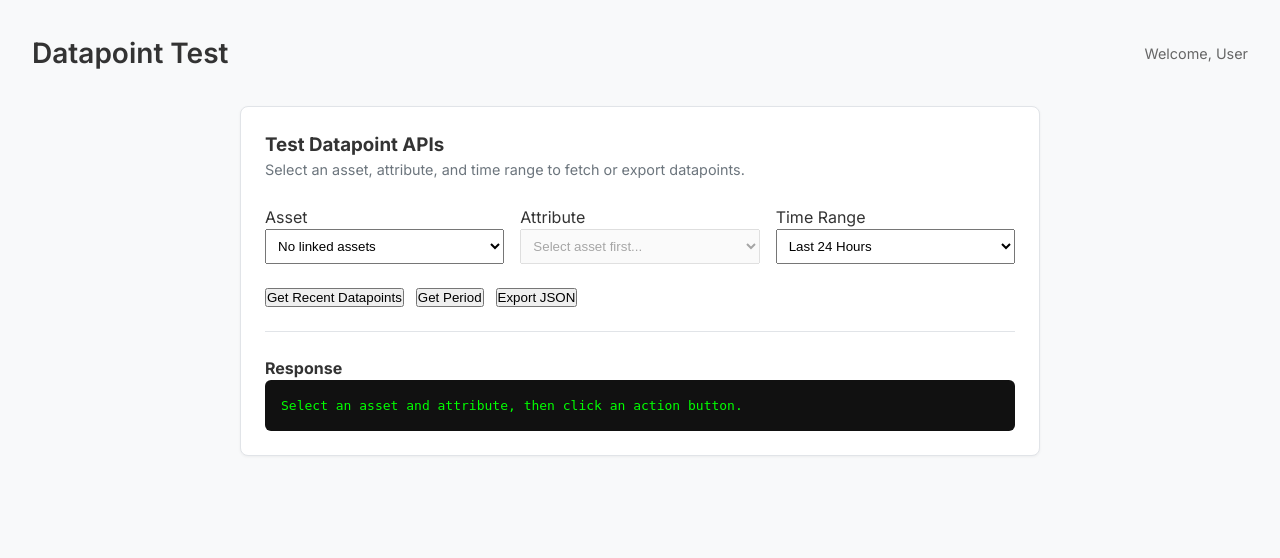
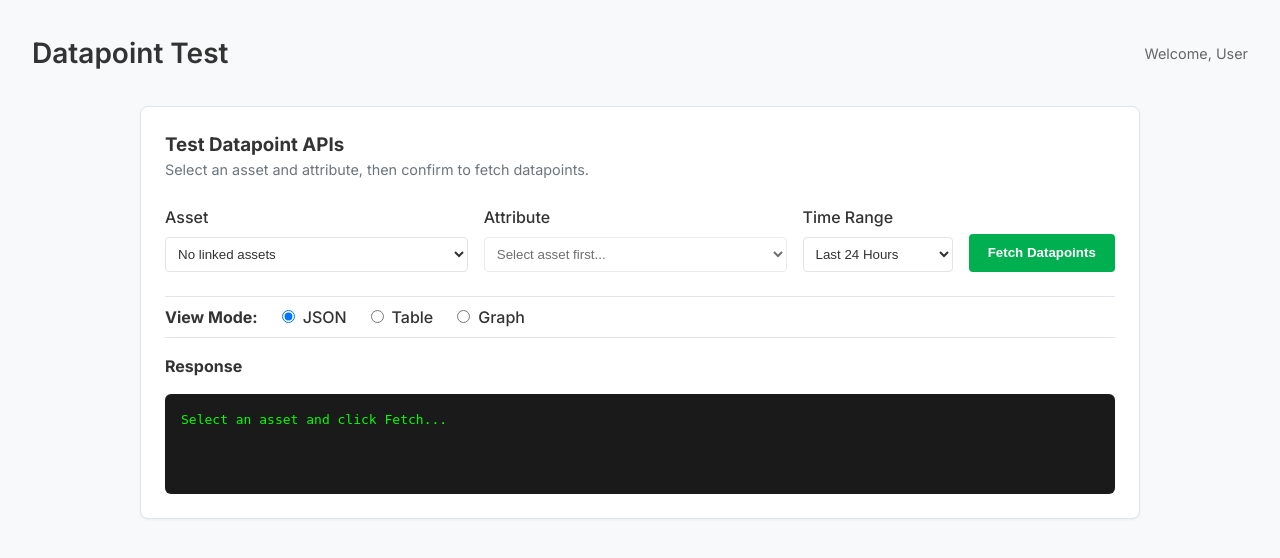
Before and after one commit to arif-dibl/dibl-iot, a FastAPI app: template src/templates/test_datapoint.html in a window 1280 px wide. Shown: the part 64-622 px from the top of the page. Run offline with FastAPI, Linux system fonts and the light colour scheme; the template is opened without the code that fills it, so the values that code supplies are empty.

Commit message:
Last Working Version With Datapoints

```diff
--- a/src/static/css/test_api.css
+++ b/src/static/css/test_api.css
@@ -20,3 +20,111 @@
     color: var(--primary);
     word-break: break-all;
 }
+
+/* Datapoint Viewer Styles */
+.output-box {
+    background-color: #1a1a1a;
+    color: #0f0;
+    padding: 1rem;
+    border-radius: 6px;
+    min-height: 100px;
+    max-height: 400px;
+    overflow-y: auto;
+    white-space: pre-wrap;
+    font-family: monospace;
+    margin-top: 1rem;
+}
+
+.controls {
+    display: flex;
+    gap: 1rem;
+    flex-wrap: wrap;
+    align-items: flex-end;
+    margin-bottom: 1.5rem;
+}
+
+.controls .form-group {
+    flex: 1;
+    min-width: 200px;
+}
+
+.controls label {
+    display: block;
+    margin-bottom: 0.5rem;
+    font-weight: 500;
+    color: var(--text-dark);
+}
+
+.controls select,
+.controls input {
+    width: 100%;
+    padding: 0.5rem;
+    border: 1px solid var(--border);
+    border-radius: 4px;
+    background: white;
+    color: var(--text-dark);
+}
+
+.controls button {
+    background-color: var(--primary);
+    color: white;
+    border: none;
+    padding: 0.6rem 1.2rem;
+    border-radius: 4px;
+    cursor: pointer;
+    font-weight: 600;
+    height: 38px;
+    /* Match input height approx */
+}
+
+.controls button:hover {
+    background-color: var(--primary-hover);
+}
+
+.view-options {
+    margin: 1rem 0;
+    display: flex;
+    align-items: center;
+    gap: 1.5rem;
+    padding: 0.5rem 0;
+    border-top: 1px solid var(--border);
+    border-bottom: 1px solid var(--border);
+}
+
+.view-options label {
+    cursor: pointer;
+    display: flex;
+    align-items: center;
+    gap: 0.5rem;
+    color: var(--text-dark);
+    font-weight: 500;
+}
+
+.data-table {
+    width: 100%;
+    border-collapse: collapse;
+    margin-top: 1rem;
+    font-size: 0.9rem;
+}
+
+.data-table th,
+.data-table td {
+    border: 1px solid var(--border);
+    padding: 0.75rem;
+    text-align: left;
+    color: var(--text-dark);
+}
+
+.data-table th {
+    background-color: var(--bg-light);
+    font-weight: 600;
+}
+
+.graph-container {
+    background: white;
+    padding: 1rem;
+    border: 1px solid var(--border);
+    border-radius: 6px;
+    margin-top: 1rem;
+    height: 400px;
+}
--- a/src/static/js/test_datapoint.js
+++ b/src/static/js/test_datapoint.js
@@ -97,95 +97,163 @@ function getTimeRange() {
     return { start, end: now };
 }
 
-function showOutput(data, isError = false) {
-    const out = document.getElementById('responseOutput');
-    out.style.color = isError ? '#f55' : '#0f0';
-    out.textContent = typeof data === 'string' ? data : JSON.stringify(data, null, 2);
+// Visualization State
+let currentData = null;
+let chartInstance = null;
+
+function updateView() {
+    // Hide all
+    document.getElementById('responseOutput').style.display = 'none';
+    document.getElementById('tableOutput').style.display = 'none';
+    document.getElementById('graphOutput').style.display = 'none';
+
+    // Show Selected
+    const mode = document.querySelector('input[name="viewMode"]:checked').value;
+
+    if (!currentData || (Array.isArray(currentData) && currentData.length === 0)) {
+        document.getElementById('responseOutput').style.display = 'block';
+        if (mode !== 'json') {
+            // Show empty message in JSON box as fallback or clear others
+            document.getElementById('responseOutput').textContent = "No data to display.";
+        }
+        return;
+    }
+
+    if (mode === 'json') {
+        const out = document.getElementById('responseOutput');
+        out.style.display = 'block';
+        out.textContent = JSON.stringify(currentData, null, 2);
+    } else if (mode === 'table') {
+        document.getElementById('tableOutput').style.display = 'block';
+        renderTable(currentData);
+    } else if (mode === 'graph') {
+        document.getElementById('graphOutput').style.display = 'block';
+        renderGraph(currentData);
+    }
 }
+
+function renderTable(data) {
+    const container = document.getElementById('tableOutput');
+    if (!Array.isArray(data)) {
+        container.innerHTML = '<div style="padding:10px; color:#f55;">Data is not an array. Cannot render table.</div>';
+        return;
+    }
+
+    let html = '<table class="data-table"><thead><tr><th>Timestamp</th><th>Date</th><th>Value</th></tr></thead><tbody>';
+
+    // Sort by timestamp desc
+    const sorted = [...data].sort((a, b) => b.x - a.x);
+
+    sorted.forEach(pt => {
+        const date = new Date(pt.x).toLocaleString();
+        html += `<tr><td>${pt.x}</td><td>${date}</td><td>${pt.y}</td></tr>`;
+    });
+    html += '</tbody></table>';
+    container.innerHTML = html;
+}
+
+function renderGraph(data) {
+    const ctx = document.getElementById('datapointChart').getContext('2d');
+
+    if (chartInstance) {
+        chartInstance.destroy();
+    }
+
+    if (!Array.isArray(data)) return;
+
+    // Sort by timestamp asc for graph
+    const sorted = [...data].sort((a, b) => a.x - b.x);
+
+    const labels = sorted.map(pt => new Date(pt.x).toLocaleString());
+    const values = sorted.map(pt => pt.y);
+
+    chartInstance = new Chart(ctx, {
+        type: 'line',
+        data: {
+            labels: labels,
+            datasets: [{
+                label: currentAttribute || 'Value',
+                data: values,
+                borderColor: '#4CAF50',
+                backgroundColor: 'rgba(76, 175, 80, 0.2)',
+                borderWidth: 2,
+                tension: 0.1
+            }]
+        },
+        options: {
+            responsive: true,
+            maintainAspectRatio: false,
+            scales: {
+                x: {
+                    ticks: { color: '#ccc', maxTicksLimit: 10 },
+                    grid: { color: '#444' }
+                },
+                y: {
+                    ticks: { color: '#ccc' },
+                    grid: { color: '#444' }
+                }
+            },
+            plugins: {
+                legend: { labels: { color: '#fff' } }
+            }
+        }
+    });
+}
+
 
 async function fetchDatapoints() {
     if (!currentAssetId || !currentAttribute) {
-        return showOutput('Please select an asset and attribute.', true);
+        currentData = "Please select an asset and attribute.";
+        updateView();
+        return;
     }
-    showOutput('Fetching...');
+
+    // Show loading in JSON view temporarily
+    document.getElementById('responseOutput').textContent = "Fetching...";
+    document.getElementById('responseOutput').style.display = 'block';
+    document.getElementById('tableOutput').style.display = 'none';
+    document.getElementById('graphOutput').style.display = 'none';
 
     const { start, end } = getTimeRange();
-    // Official API: GET /api/{realm}/asset/datapoint/{assetId}/{attributeName}
+    // Official API: POST /api/{realm}/asset/datapoint/{assetId}/{attributeName}
     const endpoint = `/api/${realm}/asset/datapoint/${currentAssetId}/${currentAttribute}`;
+
+    const body = {
+        fromTimestamp: start,
+        toTimestamp: end,
+        type: "json"
+    };
 
     try {
         const res = await fetch('/api/debug/proxy', {
             method: 'POST',
             headers: { 'Content-Type': 'application/json' },
             body: JSON.stringify({
-                method: 'GET',
-                endpoint: `${endpoint}?fromTimestamp=${start}&toTimestamp=${end}`,
-                body: null
+                method: 'POST', // Changed from GET to POST
+                endpoint: endpoint,
+                body: body
             })
         });
         const data = await res.json();
-        showOutput(data.data || data, data.status >= 400);
+
+        // Check for error in proxy envelope
+        if (data.status >= 400) {
+            currentData = data.data || "Error fetching data";
+        } else {
+            // Success
+            // API usually returns plain array: [{"x": ts, "y": val}, ...]
+            // Or sometimes wrapped. Let's assume array or data property.
+            currentData = data.data || data;
+            // If proxy returns {status: 200, data: [...]}
+            // currentData should be the array.
+            if (data.status === 200 && Array.isArray(data.data)) {
+                currentData = data.data;
+            }
+        }
+
     } catch (e) {
-        showOutput('Request failed: ' + e.message, true);
+        currentData = 'Request failed: ' + e.message;
     }
+
+    updateView();
 }
-
-async function fetchDatapointPeriod() {
-    if (!currentAssetId || !currentAttribute) {
-        return showOutput('Please select an asset and attribute.', true);
-    }
-    showOutput('Fetching...');
-
-    const { start, end } = getTimeRange();
-    // Official API: POST /api/{realm}/asset/datapoint/period
-    const endpoint = `/api/${realm}/asset/datapoint/period`;
-    const body = {
-        assetId: currentAssetId,
-        attribute: currentAttribute,
-        fromTimestamp: start,
-        toTimestamp: end
-    };
-
-    try {
-        const res = await fetch('/api/debug/proxy', {
-            method: 'POST',
-            headers: { 'Content-Type': 'application/json' },
-            body: JSON.stringify({ method: 'POST', endpoint, body })
-        });
-        const data = await res.json();
-        showOutput(data.data || data, data.status >= 400);
-    } catch (e) {
-        showOutput('Request failed: ' + e.message, true);
-    }
-}
-
-async function exportDatapoints() {
-    if (!currentAssetId || !currentAttribute) {
-        return showOutput('Please select an asset and attribute.', true);
-    }
-    showOutput('Exporting...');
-
-    const { start, end } = getTimeRange();
-    // Official API: POST /api/{realm}/asset/datapoint/export
-    const endpoint = `/api/${realm}/asset/datapoint/export`;
-    const body = {
-        attributeRefs: [{
-            id: currentAssetId,
-            name: currentAttribute
-        }],
-        fromTimestamp: start,
-        toTimestamp: end
-    };
-
-    try {
-        const res = await fetch('/api/debug/proxy', {
-            method: 'POST',
-            headers: { 'Content-Type': 'application/json' },
-            body: JSON.stringify({ method: 'POST', endpoint, body })
-        });
-        const data = await res.json();
-        showOutput(data.data || data, data.status >= 400);
-    } catch (e) {
-        showOutput('Request failed: ' + e.message, true);
-    }
-}
--- a/src/templates/test_datapoint.html
+++ b/src/templates/test_datapoint.html
@@ -4,64 +4,71 @@
 {% block header %}Datapoint Test{% endblock %}
 
 {% block content %}
-<div class="card" style="max-width: 800px; margin: 0 auto;">
+<div class="card" style="max-width: 1000px; margin: 0 auto;">
     <h3>Test Datapoint APIs</h3>
     <p style="color:var(--text-muted); font-size:0.9rem; margin-bottom:1.5rem;">
-        Select an asset, attribute, and time range to fetch or export datapoints.
+        Select an asset and attribute, then confirm to fetch datapoints.
     </p>
 
-    <!-- Selectors -->
-    <div style="display: flex; gap: 1rem; flex-wrap: wrap; margin-bottom: 1.5rem;">
-        <div class="form-group" style="flex: 1; min-width: 200px;">
+    <!-- Selectors and Fetch Button -->
+    <div class="controls">
+        <div class="form-group">
             <label>Asset</label>
-            <select id="assetSelect" onchange="loadAttributes(this.value)" style="width: 100%; padding: 0.5rem;">
+            <select id="assetSelect" onchange="loadAttributes(this.value)">
                 <option value="">Loading...</option>
             </select>
         </div>
-        <div class="form-group" style="flex: 1; min-width: 200px;">
+        <div class="form-group">
             <label>Attribute</label>
-            <select id="attributeSelect" disabled style="width: 100%; padding: 0.5rem;">
+            <select id="attributeSelect" disabled>
                 <option value="">Select asset first...</option>
             </select>
         </div>
-        <div class="form-group" style="flex: 1; min-width: 150px;">
+        <div class="form-group" id="subAttributeGroup" style="display: none;">
+            <label>Sub-Attribute</label>
+            <select id="subAttributeSelect">
+                <option value="">(Optional) Select key...</option>
+            </select>
+        </div>
+        <div class="form-group" style="flex: 0 0 150px; min-width: 150px;">
             <label>Time Range</label>
-            <select id="timeSelect" style="width: 100%; padding: 0.5rem;">
+            <select id="timeSelect">
                 <option value="last_24h" selected>Last 24 Hours</option>
                 <option value="last_hour">Last Hour</option>
+                <option value="today">Today</option>
                 <option value="last_7d">Last 7 Days</option>
-                <option value="today">Today</option>
             </select>
         </div>
+        <button onclick="fetchDatapoints()">Fetch Datapoints</button>
     </div>
 
-    <!-- Action Buttons -->
-    <div style="display: flex; gap: 0.75rem; flex-wrap: wrap; margin-bottom: 1.5rem;">
-        <button onclick="fetchDatapoints()">Get Recent Datapoints</button>
-        <button onclick="fetchDatapointPeriod()">Get Period</button>
-        <button onclick="exportDatapoints()">Export JSON</button>
+    <!-- View Mode Controls -->
+    <div class="view-options">
+        <strong>View Mode:</strong>
+        <label><input type="radio" name="viewMode" value="json" checked onchange="updateView()"> JSON</label>
+        <label><input type="radio" name="viewMode" value="table" onchange="updateView()"> Table</label>
+        <label><input type="radio" name="viewMode" value="graph" onchange="updateView()"> Graph</label>
     </div>
-
-    <hr style="border:0; border-top:1px solid var(--border); margin-bottom: 1.5rem;">
 
     <!-- Results -->
     <h4>Response</h4>
-    <div id="responseOutput" style="
-        background: #111;
-        color: #0f0;
-        padding: 1rem;
-        border-radius: 6px;
-        font-family: monospace;
-        white-space: pre-wrap;
-        max-height: 400px;
-        overflow-y: auto;
-    ">Select an asset and attribute, then click an action button.</div>
+    <!-- JSON Output -->
+    <div id="responseOutput" class="output-box">Select an asset and click Fetch...</div>
+
+    <!-- Table Output -->
+    <div id="tableOutput" style="display: none; overflow-x: auto;"></div>
+
+    <!-- Graph Output -->
+    <div id="graphOutput" class="graph-container" style="display: none;">
+        <canvas id="datapointChart"></canvas>
+    </div>
 </div>
 
 <link rel="stylesheet" href="{{ url_for('static', path='css/test_api.css') }}">
 {% endblock %}
 
 {% block scripts %}
+<script src="https://cdn.jsdelivr.net/npm/chart.js"></script>
 <script>
     window.USER_REALM = "{{ realm }}";
 </script>
```
Also changed, not shown: src/verify_datapoint_api.py (added, +243 -0 lines).
